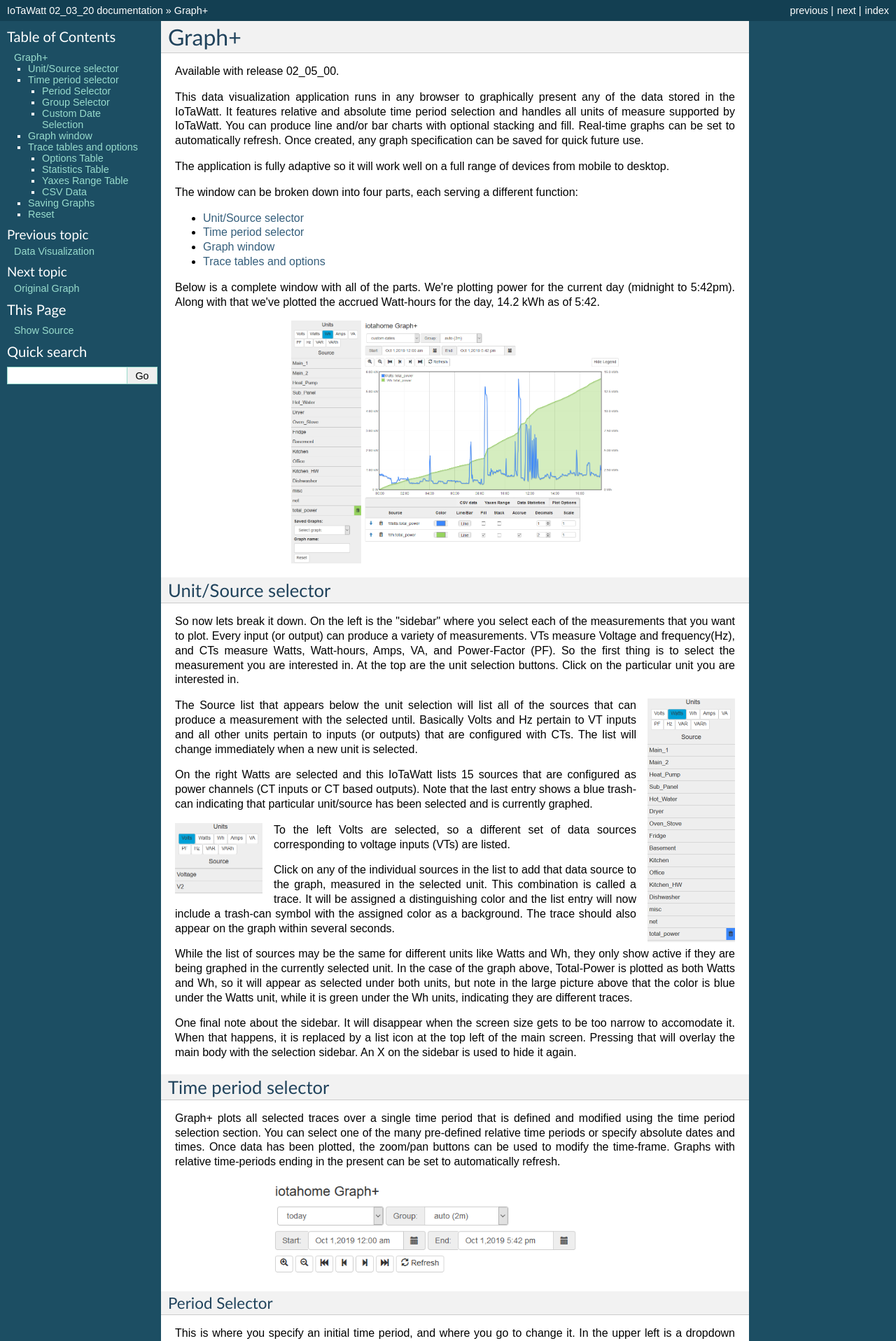
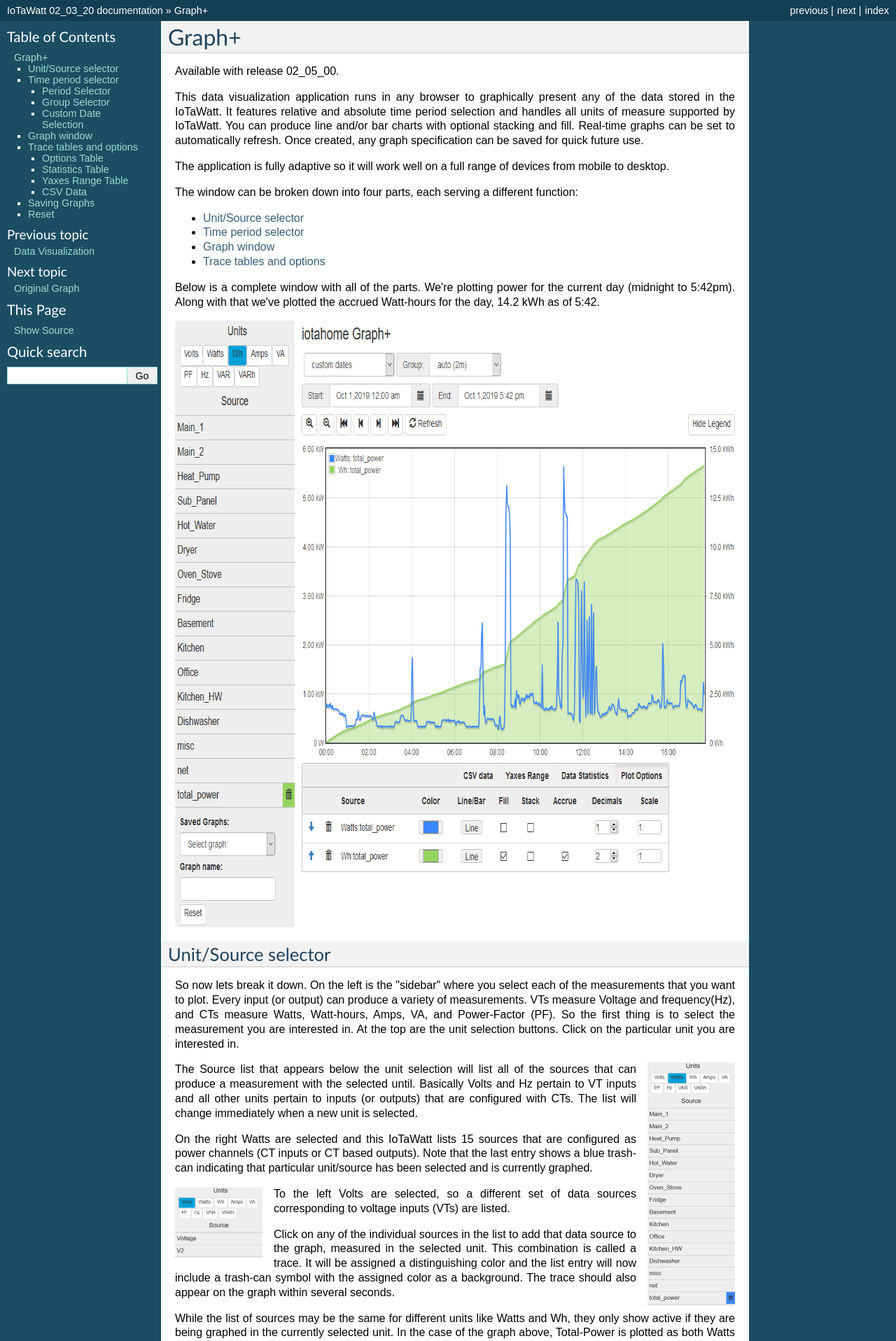
Before and after one commit to boblemaire/IoTaWatt, a Sphinx documentation site: the page built from Docs/graphPlus.rst, in a window 1280 px wide. Shown: the top 1916 px of the page at 70% size. Built offline with Sphinx 7.4.7, drawn with Linux system fonts in a browser that asks for light colours; formulas are drawn with MathJax 3.

Commit message:
Update graphPlus.rst

```diff
--- a/Docs/graphPlus.rst
+++ b/Docs/graphPlus.rst
@@ -26,7 +26,7 @@
 14.2 kWh as of 5:42.
 
 .. image:: pics/graphPlus/graphPlus.PNG
-    :scale: 40 %
+    :scale: 100 %
     :align: center
     :alt: Graph+ image
 
```
